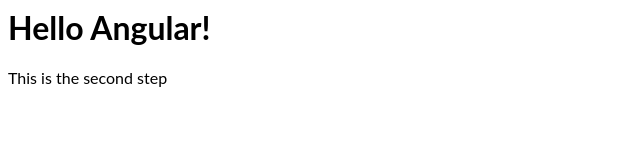
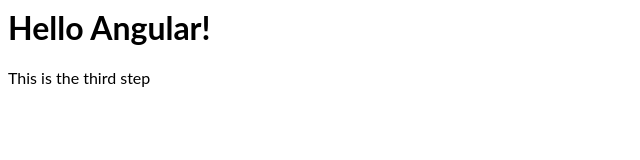
Before and after one commit to davenlin19/project-based, an Angular app: page / in a window 1280 px wide. Shown: the top 160 px of the page, without its empty margins (0-640 px from the left). Built offline with nearby package versions, Linux system fonts and the light colour scheme.

Commit message:
1 file modified

```diff
--- a/src/app/app.component.html
+++ b/src/app/app.component.html
@@ -1,4 +1,4 @@
 <hello name="{{ name }}"></hello>
 <p>
-  This is the second step
+  This is the third step
 </p>
```
